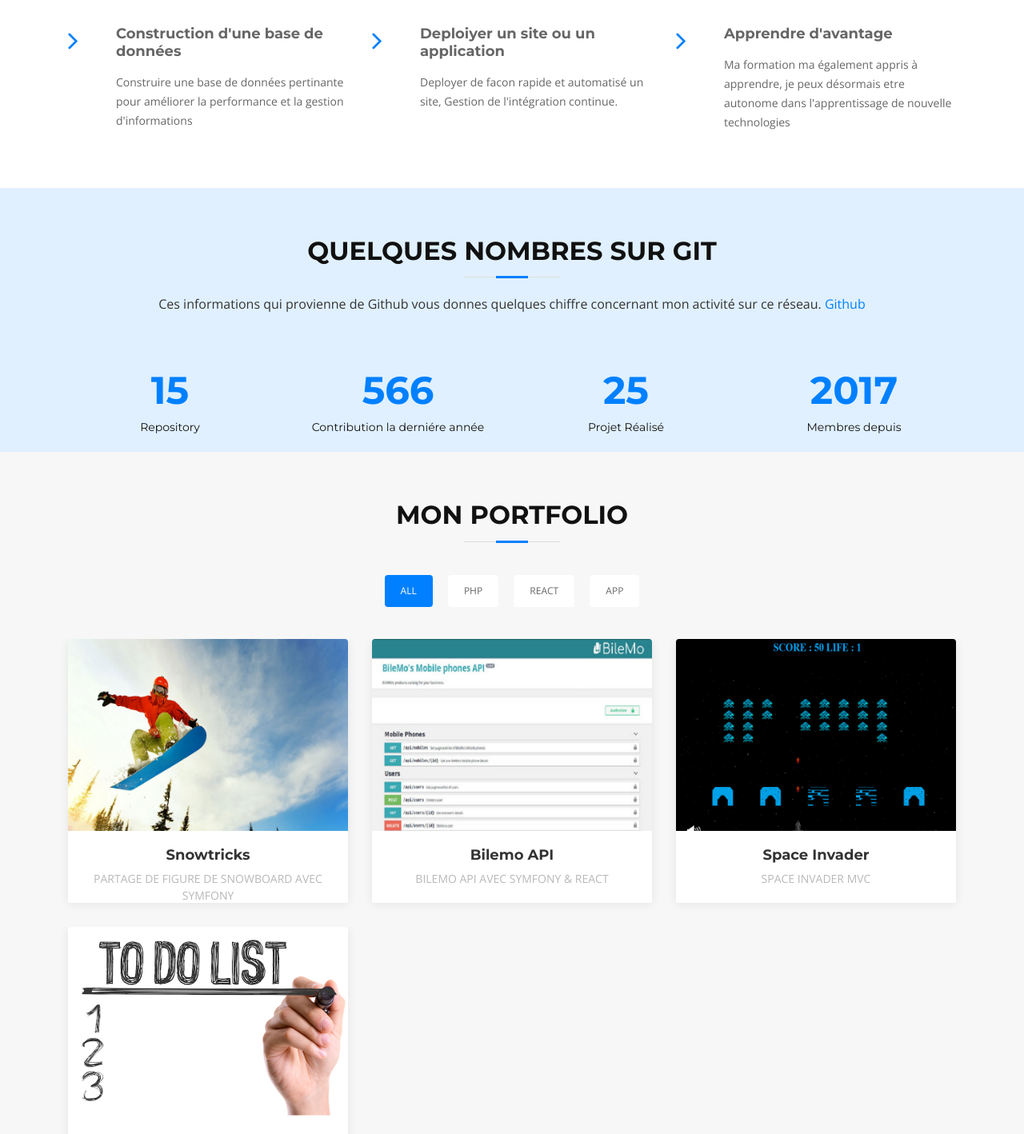
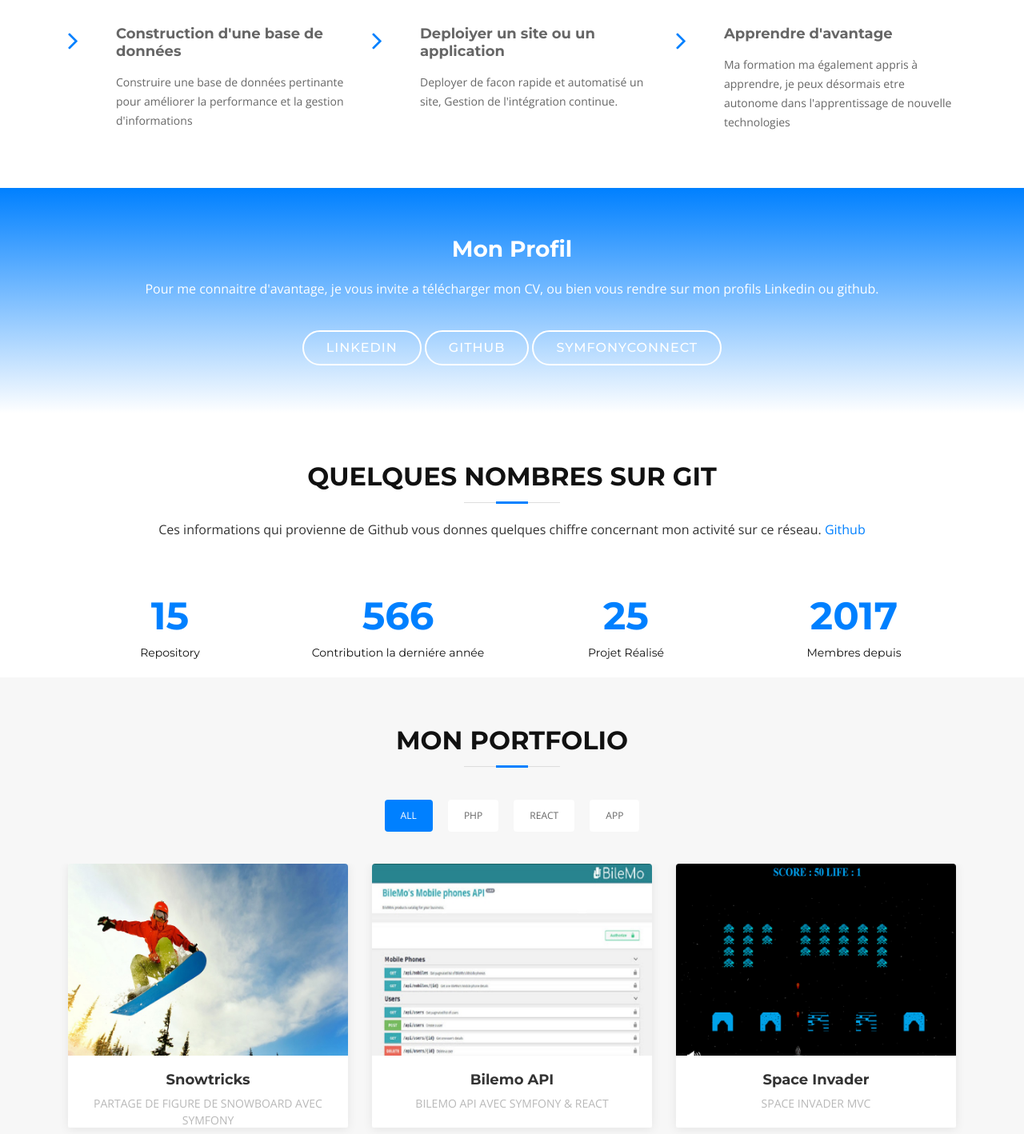
Before and after one commit to Yohann76/PortFolio, a Symfony app: template templates/home/index.html.twig in a window 1280 px wide. Shown: the part 2763-4181 px from the top of the page at 80% size. Run offline with Twig, Linux system fonts and the light colour scheme; the template is opened without the code that fills it, so the values that code supplies are empty; some libraries are stand-ins or nearby versions; some web fonts are replaced.

Commit message:
[Design] update design and playbook (delete yarn)

```diff
--- a/ansible/playbook.yml
+++ b/ansible/playbook.yml
@@ -143,7 +143,7 @@
     - php
     - nginx
     - mysql
-    - yarn
+    #- yarn
 
   handlers:
     - name: Restart Nginx
--- a/public/css/layout/facts.css
+++ b/public/css/layout/facts.css
@@ -1,9 +1,9 @@
 /* Facts Section
   --------------------------------*/
 
+
 #facts {
-  // background: url("../img/facts-bg.jpg") center top no-repeat fixed;
-  background-color:#0080ff;
+  /* background: url("../img/facts-bg.jpg") center top no-repeat fixed; */
   background-size: cover;
   padding: 60px 0 0 0;
   position: relative;
--- a/public/css/layout/service.css
+++ b/public/css/layout/service.css
@@ -49,8 +49,8 @@ margin-bottom: 0;
 --------------------------------*/
 
 #call-to-action {
-/* background: linear-gradient(rgba(0, 142, 99, 0.1), rgba(0, 0, 0, 0.1)), url(../img/call-to-action-bg.jpg) fixed center center; */
-background-color: #0080ff;
+/* background: linear-gradient(#0080ff, rgba(255, 255, 255, 0.9)), url(.../img/call-to-action-bg.jpg) fixed center center; */
+ background: linear-gradient(#0080ff, rgba(255, 255, 255, 0.9));
 background-size: cover;
 padding: 60px 0;
 }
--- a/templates/base.html.twig
+++ b/templates/base.html.twig
@@ -11,7 +11,6 @@
         {% block stylesheets %}
             <!-- Favicons -->
             <link href="{{ asset('img/favicon.png') }}" rel="icon">
-            <link href="{{ asset('img/apple-touch-icon.png') }}" rel="apple-touch-icon">
 
             <!-- Google Fonts -->
             <link href="https://fonts.googleapis.com/css?family=Open+Sans:300,300i,400,400i,700,700i|Montserrat:300,400,500,700" rel="stylesheet">
@@ -165,8 +164,9 @@
             <script src="lib/isotope/isotope.pkgd.min.js"></script>
             <script src="lib/lightbox/js/lightbox.min.js"></script>
             <script src="lib/touchSwipe/jquery.touchSwipe.min.js"></script>
+
             <!-- Contact Form JavaScript File -->
-            <script src="contactform/contactform.js"></script>
+            <!-- <script src="contactform/contactform.js"></script> -->
 
             <!-- Template Main Javascript File -->
             <script src="js/main.js"></script>
--- a/templates/home/_service.html.twig
+++ b/templates/home/_service.html.twig
@@ -51,19 +51,18 @@ Services Section
 Call To Action Section
 ============================-->
 
-<!--
+
 <section id="call-to-action" class="wow fadeIn">
     <div class="container text-center">
-        <h3>Mon CV</h3>
+        <h3>Mon Profil</h3>
         <p> Pour me connaitre d'avantage, je vous invite a télécharger mon CV, ou bien vous rendre sur mon profils Linkedin ou github. </p>
-        <a class="cta-btn" href="#">CV</a>
+        <!-- <a class="cta-btn" href="#">CV</a> -->
         <a class="cta-btn" href="https://www.linkedin.com/in/yohann-durand">Linkedin</a>
         <a class="cta-btn" href="https://github.com/Yohann76">Github</a>
         <a class="cta-btn" href="https://connect.symfony.com/profile/yohann-durand">SymfonyConnect</a>
     </div>
 </section>
 
--->
 
 <!-- ==========================
   Skills Section
```
Also changed, not shown: public/img/apple-touch-icon.png (deleted).
